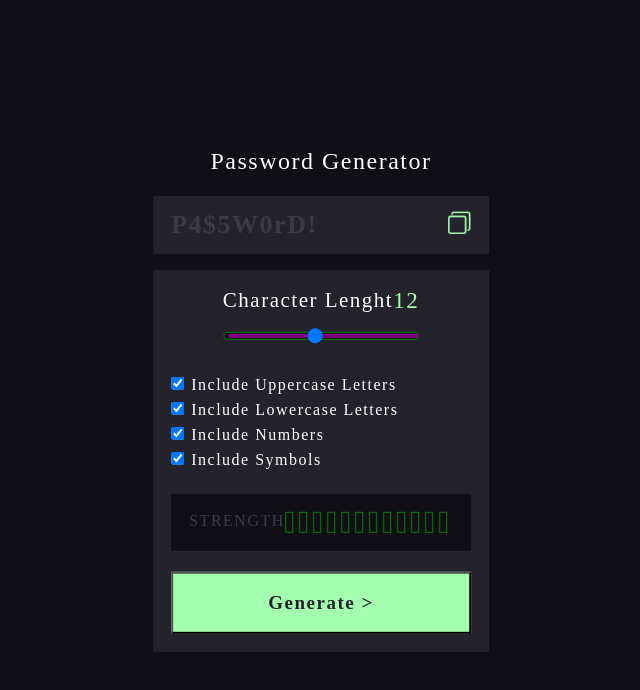
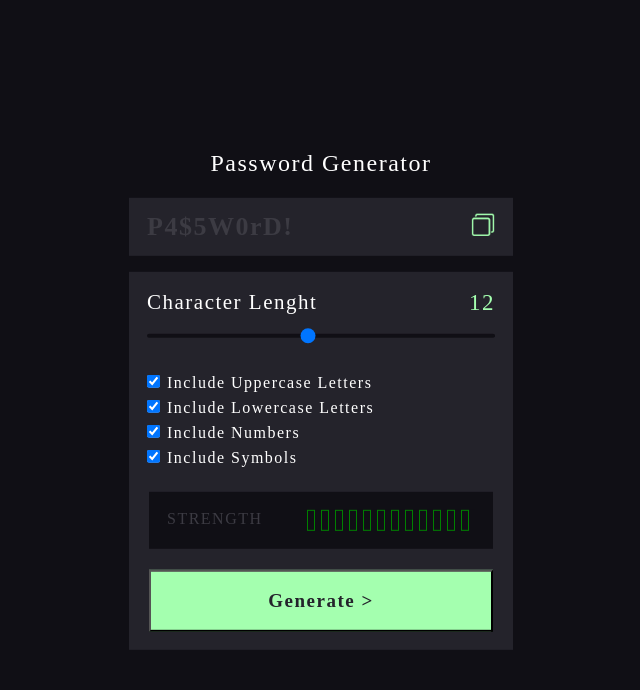
Before and after one commit to BesoBerdzenishvili/password_generator, a React (Create React App) app: page / in a window 1280 px wide. Shown: the top 690 px of the page, without its empty margins (319-959 px from the left). Built offline with nearby package versions, Linux system fonts and the light colour scheme; a web font is replaced by a local one.

Commit message:
edited widths

```diff
--- a/src/App.js
+++ b/src/App.js
@@ -4,6 +4,8 @@ import Options from "./components/Options";
 import Display from "./components/Display";
 
 const Wrapper = styled("div", {
+  maxWidth: "384px",
+  width: "100%",
   position: "absolute",
   top: "50%",
   left: "50%",
--- a/src/components/Display.js
+++ b/src/components/Display.js
@@ -9,8 +9,6 @@ const Wrapper = styled("div", {
   alignItems: "center",
   backgroundColor: "#24232b",
   padding: "0 18px",
-  maxWidth: "384px",
-  width: "100%",
   height: "58px",
   color: "#3c3b43",
   fontSize: "26px",
--- a/src/components/Options.js
+++ b/src/components/Options.js
@@ -11,7 +11,6 @@ const Wrapper = styled("div", {
   alignItems: "center",
   backgroundColor: "#24232b",
   padding: "18px 18px",
-  maxWidth: "384px",
 });
 
 const Button = styled("button", {
@@ -54,7 +53,7 @@ export default function Options({ setPassword }) {
   };
   return (
     <Wrapper>
-      <Slider slide={sliderValue} setSlide={setSliderValue} />
+      <Slider sliderValue={sliderValue} setSliderValue={setSliderValue} />
       <Checks
         uppercase={uppercase}
         setUppercase={setUppercase}
--- a/src/components/Slider.js
+++ b/src/components/Slider.js
@@ -3,30 +3,25 @@ import { styled } from "../stitches.config";
 
 const RangeSlider = styled("div", {
   padding: "1.2px 0",
-  // maxWidth: "244px",
-  maxWidth: "744px",
-  width: "100%",
   margin: "18px 0",
   paddingLeft: "4px",
   background: "#100f15",
   borderRadius: "20px",
   display: "flex",
   alignItems: "center",
-  border: "1px solid green",
   "& input": {
     appearance: "none !important",
-    border: "2px solid purple",
     maxWidth: "344px",
     width: "100%",
     height: "2px",
     background: "#100f15",
-    // border: "none",
+    border: "none",
     outline: "none",
     cursor: "pointer",
   },
 });
 
-const Wrapper = styled("div", {
+const SliderLength = styled("div", {
   display: "flex",
   justifyContent: "space-Between",
   color: "white",
@@ -37,22 +32,27 @@ const Wrapper = styled("div", {
   },
 });
 
-export default function Slider({ slide, setSlide }) {
+const Wrapper = styled("div", {
+  maxWidth: 999,
+  width: "100%",
+});
+
+export default function Slider({ sliderValue, setSliderValue }) {
   return (
-    <div>
-      <Wrapper>
+    <Wrapper>
+      <SliderLength>
         <p>Character Lenght</p>
-        <p className="CharacterLenght">{slide}</p>
-      </Wrapper>
+        <p className="CharacterLenght">{sliderValue}</p>
+      </SliderLength>
       <RangeSlider>
         <input
           type="range"
           min="2"
           max="24"
-          value={slide}
-          onChange={(e) => setSlide(e.target.value)}
+          value={sliderValue}
+          onChange={(e) => setSliderValue(e.target.value)}
         />
       </RangeSlider>
-    </div>
+    </Wrapper>
   );
 }
```
